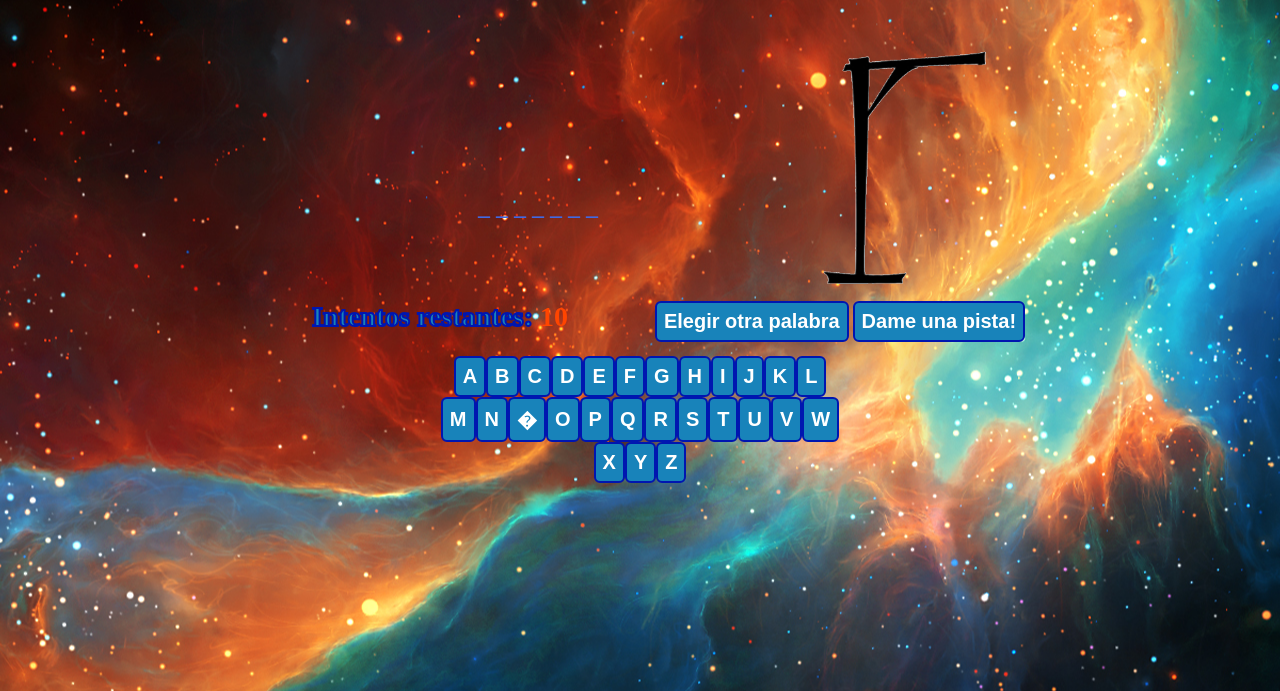
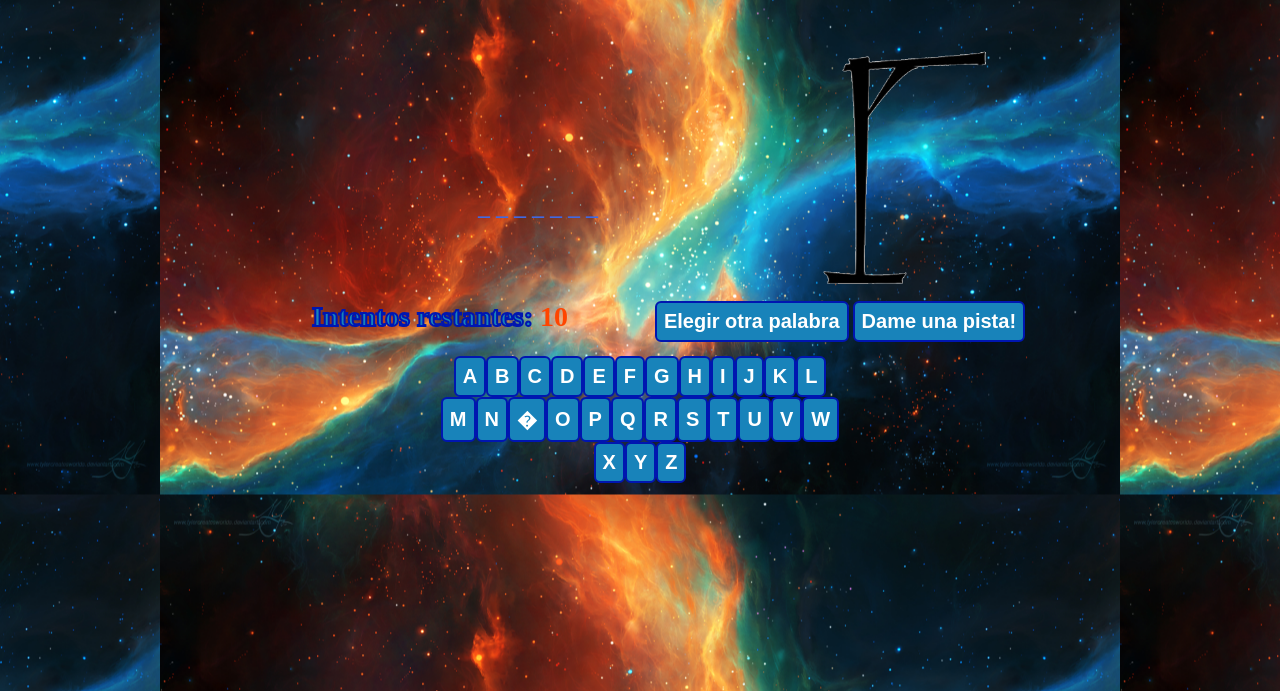
Before and after one commit to pakovatest/ahorcado-pakova.github.io, a plain HTML site: page ahorcado.html in a window 1280 px wide. Shown: the part 109-800 px from the top of the page. Drawn offline with Linux system fonts and the light colour scheme.

Commit message:
andres cambios

```diff
--- a/ahorcado.css
+++ b/ahorcado.css
@@ -2,8 +2,8 @@
 body {
 
   background-image: url("imagen2.jpg");
-  background-position: left;
-
+  background-position: center;
+  background-size: 75%;
 }
 * {
   box-sizing: border-box;
```
